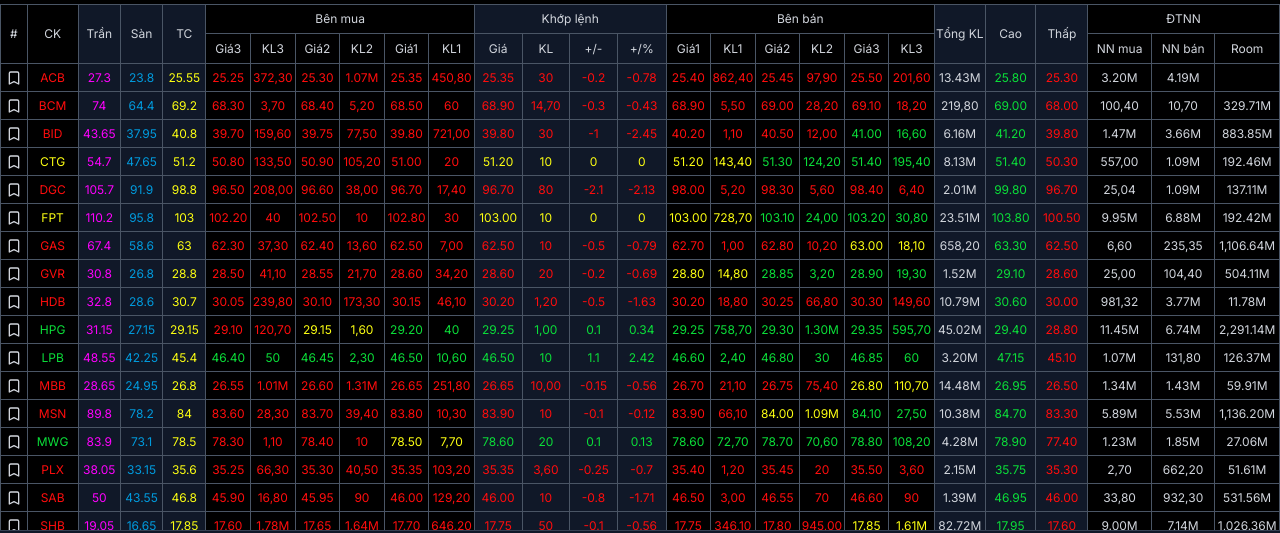
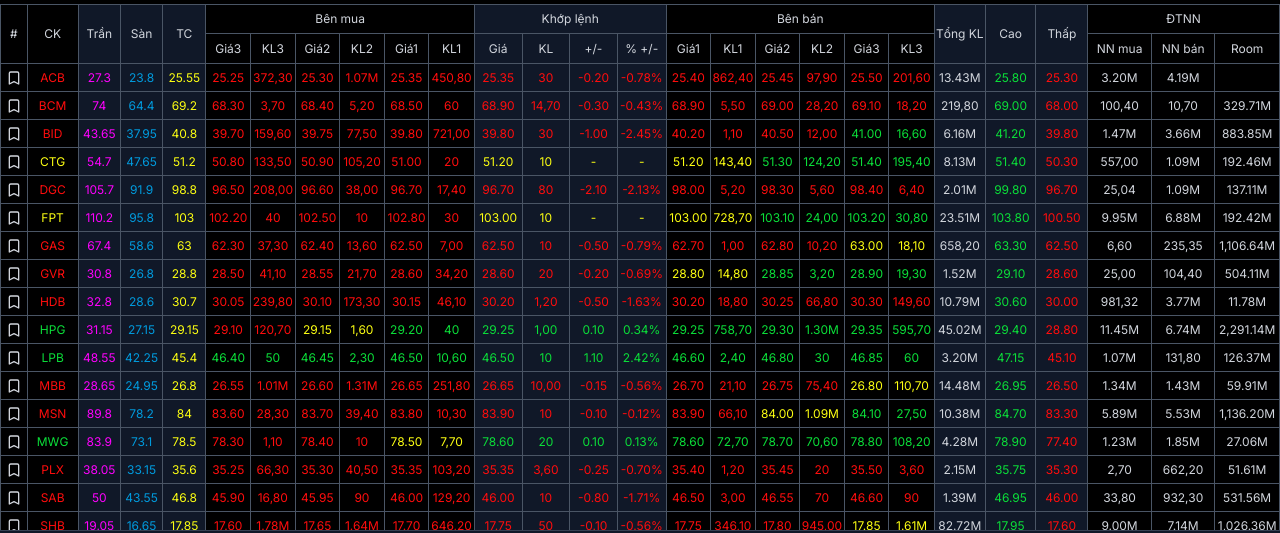
Before and after one commit to lhc-0211/webtrading_lhc, a React (Vite) app: page / in a window 1280 px wide. Shown: the part 238-771 px from the top of the page. Built offline with nearby package versions, Linux system fonts and the light colour scheme.

Commit message:
fix(ui/ux): change & changePC from priceBoard

```diff
--- a/src/features/price-board/components/base-price/bodyTable.tsx
+++ b/src/features/price-board/components/base-price/bodyTable.tsx
@@ -1,7 +1,12 @@
 import { HiOutlineBookmark } from "react-icons/hi";
 import { List, type RowComponentProps } from "react-window";
 import type { StockSnapshot } from "../../../../types";
-import { colorFix, formatVolPrice, numberFormat } from "../../../../utils";
+import {
+  colorFix,
+  formatVolPrice,
+  numberFormat,
+  StringToDouble,
+} from "../../../../utils";
 import { dataSnapShot } from "./cfg";
 
 function RowComponent({
@@ -118,7 +123,7 @@
             dataIndex.ref
           )}`}
         >
-          {dataIndex.change}
+          {numberFormat(dataIndex.change, 2, "-")}
         </div>
         <div
           className={`flex items-center justify-center ${colorFix(
@@ -129,7 +134,8 @@
             dataIndex.ref
           )}`}
         >
-          {dataIndex.changePc}
+          {numberFormat(dataIndex.changePc, 2, "-")}
+          {StringToDouble(dataIndex.changePc) !== 0 ? "%" : ""}
         </div>
       </div>
 
--- a/src/features/price-board/components/base-price/headerTable.tsx
+++ b/src/features/price-board/components/base-price/headerTable.tsx
@@ -38,7 +38,7 @@
           Khớp lệnh
         </div>
         <div className="grid grid-cols-4 divide-x divide-gray-600 h-1/2">
-          {["Giá", "KL", "+/-", "+/%"].map((t) => (
+          {["Giá", "KL", "+/-", "% +/-"].map((t) => (
             <div key={t} className="flex items-center justify-center">
               {t}
             </div>
```
